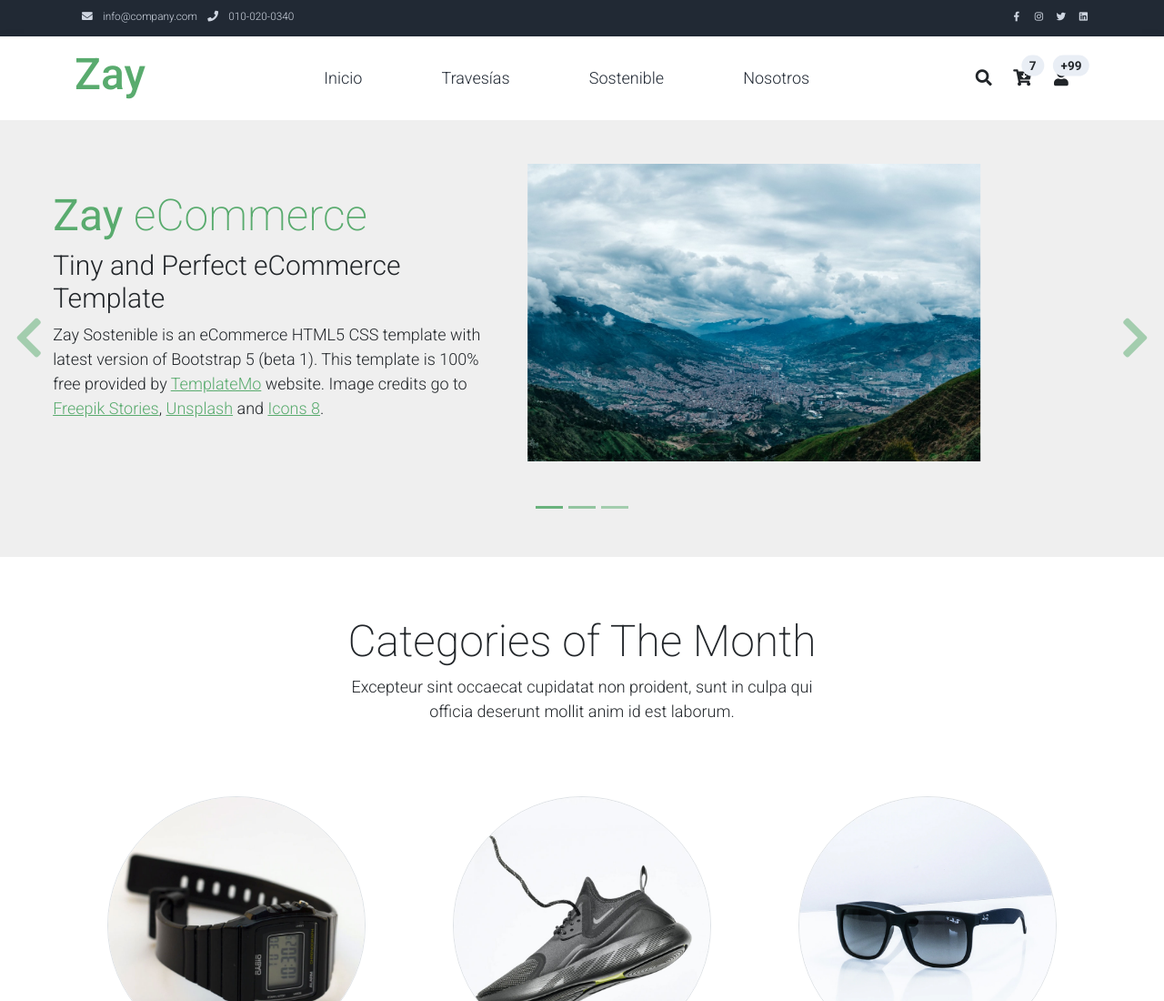
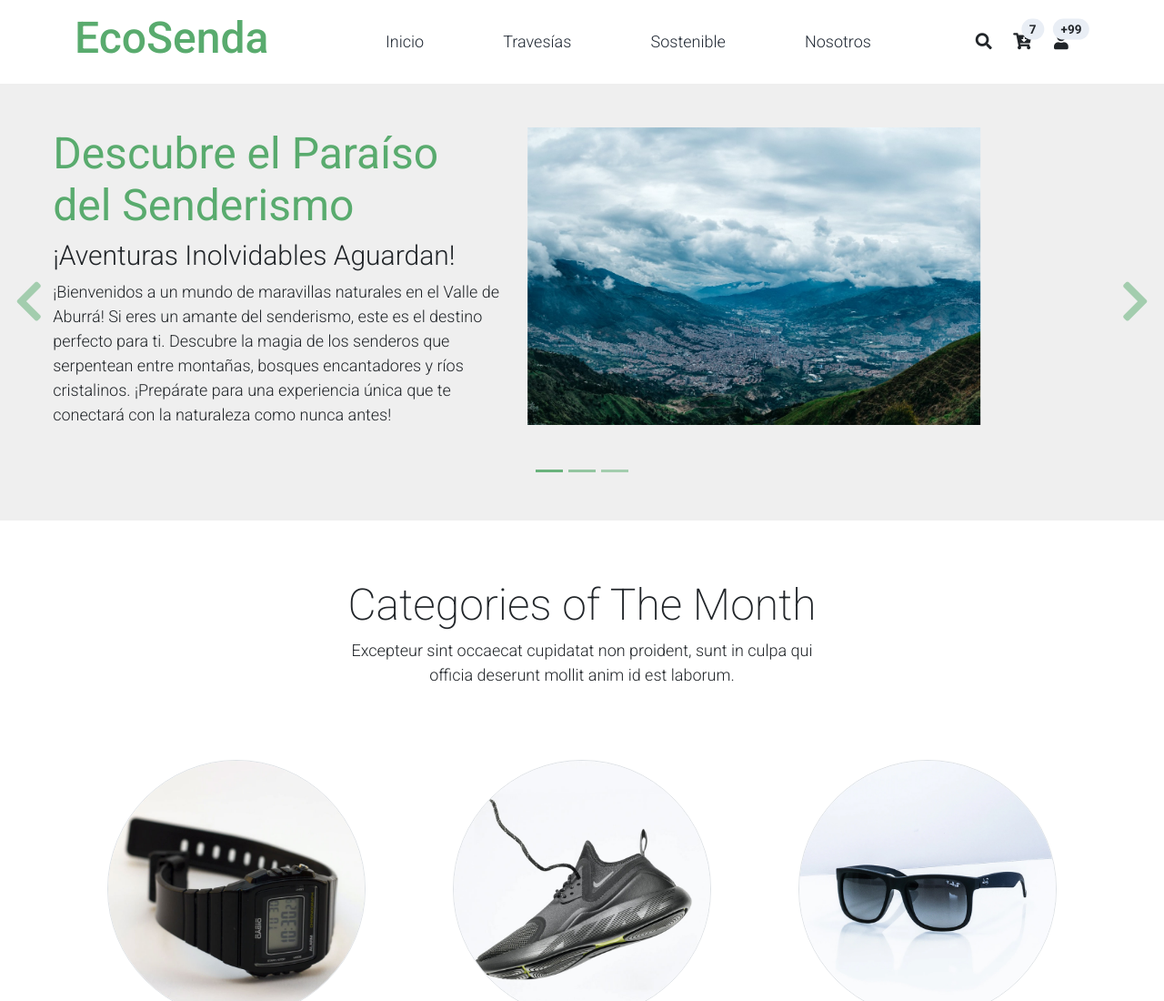
Before and after one commit to SgCuadros17/Int_proyectoFinal, a plain HTML site: page index.html in a window 1280 px wide. Shown: the top 1100 px of the page at 91% size. Drawn offline with Linux system fonts and the light colour scheme.

Commit message:
Update language and titles in HTML files

```diff
--- a/Nosotros.html
+++ b/Nosotros.html
@@ -1,13 +1,13 @@
 <!DOCTYPE html>
-<html lang="en">
+<html lang="es">
 
 <head>
-    <title>Zay Shop - About Page</title>
+    <title>EcoSenda - Nosotros</title>
     <meta charset="utf-8">
     <meta name="viewport" content="width=device-width, initial-scale=1">
 
-    <link rel="apple-touch-icon" href="assets/img/apple-icon.png">
-    <link rel="shortcut icon" type="image/x-icon" href="assets/img/favicon.ico">
+    <link rel="apple-touch-icon" href="assets/img/camino-de-la-montana.png">
+    <link rel="shortcut icon" type="image/x-icon" href="assets/img/camino-de-la-montana.ico">
 
     <link rel="stylesheet" href="assets/css/bootstrap.min.css">
     <link rel="stylesheet" href="assets/css/templatemo.css">
@@ -53,7 +53,7 @@ https://templatemo.com/tm-559-zay-shop
         <div class="container d-flex justify-content-between align-items-center">
 
             <a class="navbar-brand text-success logo h1 align-self-center" href="index.html">
-                Zay
+                EcoSenda
             </a>
 
             <button class="navbar-toggler border-0" type="button" data-bs-toggle="collapse" data-bs-target="#templatemo_main_nav" aria-controls="navbarSupportedContent" aria-expanded="false" aria-label="Toggle navigation">
--- a/index.html
+++ b/index.html
@@ -1,13 +1,13 @@
 <!DOCTYPE html>
-<html lang="en">
+<html lang="es">
 
 <head>
-    <title>Zay Sostenible eCommerce HTML CSS Template</title>
+    <title>EcoSenda</title>
     <meta charset="utf-8">
     <meta name="viewport" content="width=device-width, initial-scale=1">
 
-    <link rel="apple-touch-icon" href="assets/img/apple-icon.png">
-    <link rel="shortcut icon" type="image/x-icon" href="assets/img/favicon.ico">
+    <link rel="apple-touch-icon" href="assets/img/camino-de-la-montana.png">
+    <link rel="shortcut icon" type="image/x-icon" href="assets/img/camino-de-la-montana.ico">
 
     <link rel="stylesheet" href="assets/css/bootstrap.min.css">
     <link rel="stylesheet" href="assets/css/templatemo.css">
@@ -26,34 +26,13 @@ https://templatemo.com/tm-559-zay-Sostenible
 </head>
 
 <body>
-    <!-- Start Top Nav -->
-    <nav class="navbar navbar-expand-lg bg-dark navbar-light d-none d-lg-block" id="templatemo_nav_top">
-        <div class="container text-light">
-            <div class="w-100 d-flex justify-content-between">
-                <div>
-                    <i class="fa fa-envelope mx-2"></i>
-                    <a class="navbar-sm-brand text-light text-decoration-none" href="mailto:info@company.com">info@company.com</a>
-                    <i class="fa fa-phone mx-2"></i>
-                    <a class="navbar-sm-brand text-light text-decoration-none" href="tel:010-020-0340">010-020-0340</a>
-                </div>
-                <div>
-                    <a class="text-light" href="https://fb.com/templatemo" target="_blank" rel="sponsored"><i class="fab fa-facebook-f fa-sm fa-fw me-2"></i></a>
-                    <a class="text-light" href="https://www.instagram.com/" target="_blank"><i class="fab fa-instagram fa-sm fa-fw me-2"></i></a>
-                    <a class="text-light" href="https://twitter.com/" target="_blank"><i class="fab fa-twitter fa-sm fa-fw me-2"></i></a>
-                    <a class="text-light" href="https://www.linkedin.com/" target="_blank"><i class="fab fa-linkedin fa-sm fa-fw"></i></a>
-                </div>
-            </div>
-        </div>
-    </nav>
-    <!-- Close Top Nav -->
-
 
     <!-- Header -->
     <nav class="navbar navbar-expand-lg navbar-light shadow">
         <div class="container d-flex justify-content-between align-items-center">
 
             <a class="navbar-brand text-success logo h1 align-self-center" href="index.html">
-                Zay
+                EcoSenda
             </a>
 
             <button class="navbar-toggler border-0" type="button" data-bs-toggle="collapse" data-bs-target="#templatemo_main_nav" aria-controls="navbarSupportedContent" aria-expanded="false" aria-label="Toggle navigation">
@@ -139,14 +118,11 @@ https://templatemo.com/tm-559-zay-Sostenible
                         </div>
                         <div class="col-lg-6 mb-0 d-flex align-items-center">
                             <div class="text-align-left align-self-center">
-                                <h1 class="h1 text-success"><b>Zay</b> eCommerce</h1>
-                                <h3 class="h2">Tiny and Perfect eCommerce Template</h3>
+                                <h1 class="h1 text-success"><b>Descubre el Paraíso del Senderismo</b></h1>
+                                <h3 class="h2">¡Aventuras Inolvidables Aguardan!</h3>
                                 <p>
-                                    Zay Sostenible is an eCommerce HTML5 CSS template with latest version of Bootstrap 5 (beta 1).
-                                    This template is 100% free provided by <a rel="sponsored" class="text-success" href="https://templatemo.com" target="_blank">TemplateMo</a> website.
-                                    Image credits go to <a rel="sponsored" class="text-success" href="https://stories.freepik.com/" target="_blank">Freepik Stories</a>,
-                                    <a rel="sponsored" class="text-success" href="https://unsplash.com/" target="_blank">Unsplash</a> and
-                                    <a rel="sponsored" class="text-success" href="https://icons8.com/" target="_blank">Icons 8</a>.
+                                    ¡Bienvenidos a un mundo de maravillas naturales en el Valle de Aburrá!
+                                    Si eres un amante del senderismo, este es el destino perfecto para ti. Descubre la magia de los senderos que serpentean entre montañas, bosques encantadores y ríos cristalinos. ¡Prepárate para una experiencia única que te conectará con la naturaleza como nunca antes!
                                 </p>
                             </div>
                         </div>
@@ -161,11 +137,10 @@ https://templatemo.com/tm-559-zay-Sostenible
                         </div>
                         <div class="col-lg-6 mb-0 d-flex align-items-center">
                             <div class="text-align-left">
-                                <h1 class="h1">Proident occaecat</h1>
-                                <h3 class="h2">Aliquip ex ea commodo consequat</h3>
+                                <h1 class="h1">Senderos que Inspiran</h1>
+                                <h3 class="h2"></h3>
                                 <p>
-                                    You are permitted to use this Zay CSS template for your commercial websites.
-                                    You are <strong>not permitted</strong> to re-distribute the template ZIP file in any kind of template collection websites.
+                                    Explora una red de senderos que te llevarán a través de paisajes variados. Desde rutas suaves para principiantes hasta desafíos más intensos para los aventureros,el <strong> Valle de Aburrá</strong>  tiene algo para todos los niveles.
                                 </p>
                             </div>
                         </div>
@@ -180,11 +155,10 @@ https://templatemo.com/tm-559-zay-Sostenible
                         </div>
                         <div class="col-lg-6 mb-0 d-flex align-items-center">
                             <div class="text-align-left">
-                                <h1 class="h1">Repr in voluptate</h1>
-                                <h3 class="h2">Ullamco laboris nisi ut </h3>
+                                <h1 class="h1">Compromiso Ambiental</h1>
+                                <h3 class="h2"></h3>
                                 <p>
-                                    We bring you 100% free CSS templates for your websites.
-                                    If you wish to support TemplateMo, please make a small contribution via PayPal or tell your friends Travesías our website. Thank you.
+                                    En el Valle de Aburrá, valoramos y protegemos nuestro entorno. Comprometidos con la sostenibilidad, aseguramos que cada paso dado en nuestros senderos respete y preserve la belleza natural que nos rodea.
                                 </p>
                             </div>
                         </div>
```
Also changed, not shown: Sostenible.html (+5 -5 lines), Travesías.html (+5 -5 lines), shop-single.html (+1 -1 lines), assets/img/banner1.jpg, assets/img/camino-de-la-montana.ico (added), assets/img/camino-de-la-montana.png (added).
